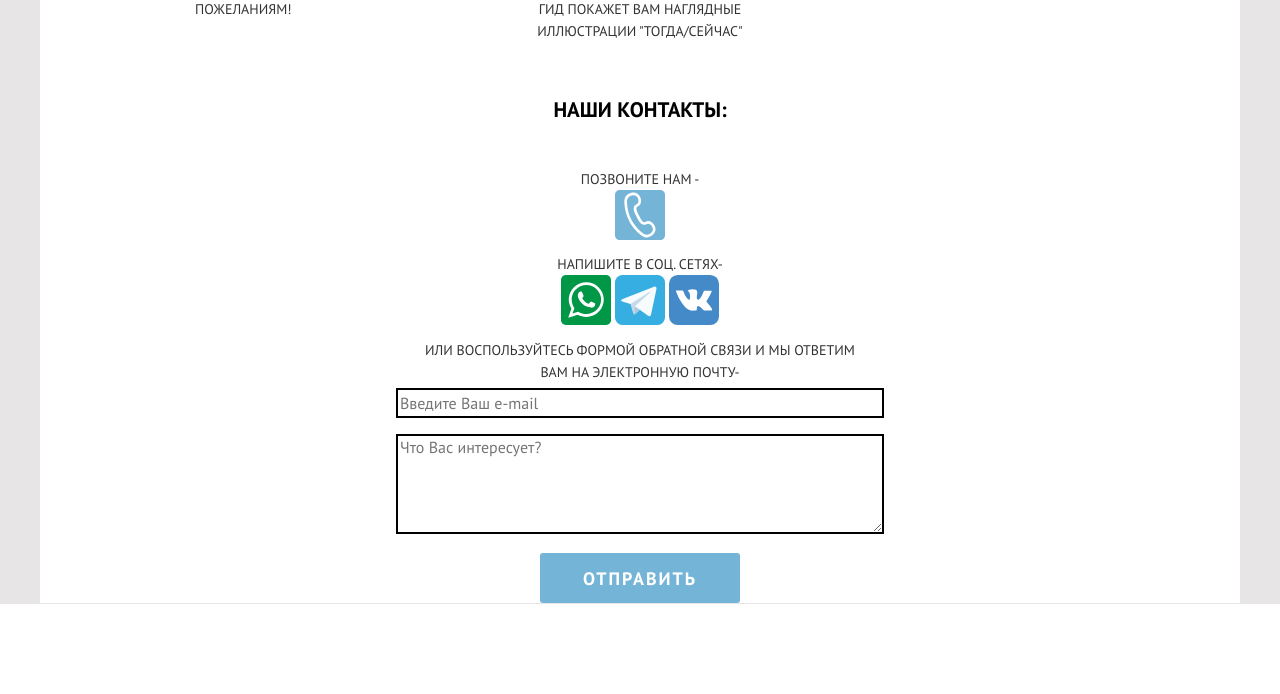
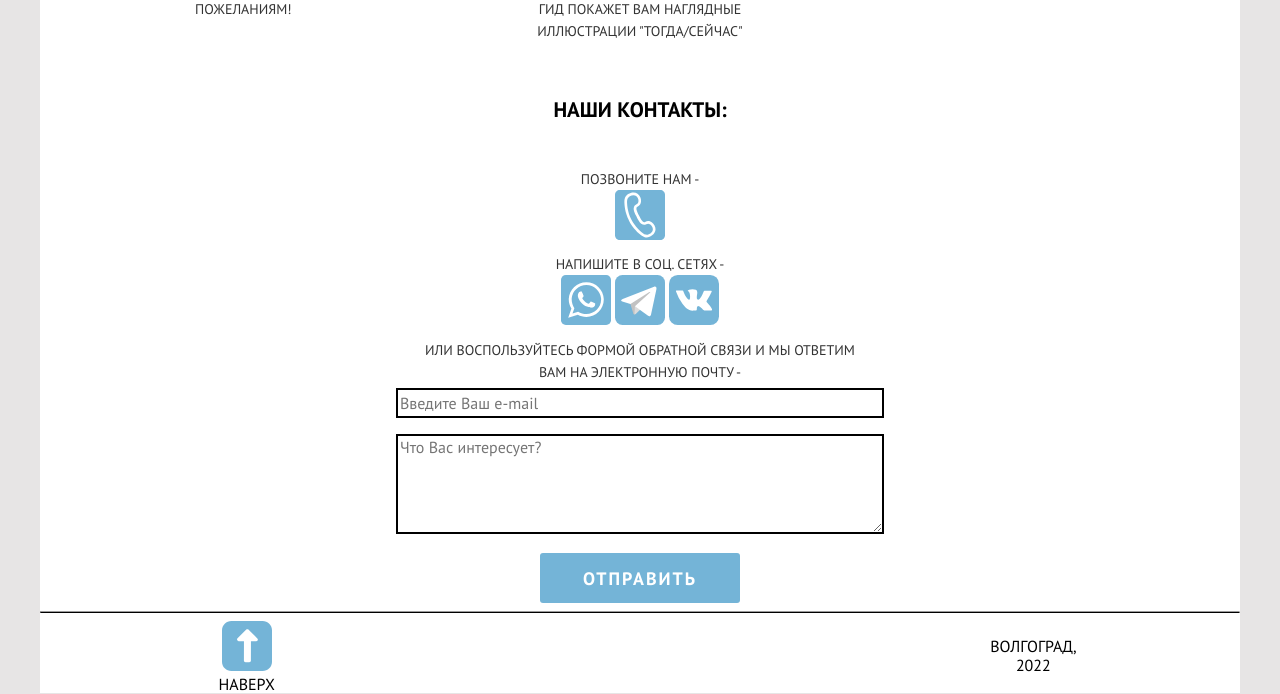
Before and after one commit to joker-dima/excursion, a PHP site: page / in a window 1280 px wide. Shown: the part 1956-2650 px from the top of the page. Before the commit the page ends 2560 px from the top, so only its background shows below. Run offline with PHP 8.4, Linux system fonts and the light colour scheme; some libraries are stand-ins or nearby versions.

Commit message:
копирайт готов

```diff
--- a/css/style.css
+++ b/css/style.css
@@ -674,7 +657,7 @@
 }
 
 .fil0 {
-  fill: #009846;
+  fill: #74b4d7;
 }
 
 .fil1 {
@@ -682,7 +665,7 @@
 }
 
 .cls-1 {
-  fill: #4489c8;
+  fill: #74b4d7;
 }
 
 .cls-2 {
@@ -693,4 +676,23 @@
   margin-top: 10px;
   padding: 0 20px;
 }
+
+.st0-up {
+  fill: #74b4d7;
+}
+
+.copyright {
+  padding: 0 10px;
+  display: grid;
+  grid-template: 1fr / 1fr 1fr 1fr;
+  text-align: center;
+}
+
+.copyright--up {
+  margin: 0;
+}
+
+hr {
+  border-bottom: 1px solid black;
+}
 /*# sourceMappingURL=style.css.map */
--- a/index.html
+++ b/index.html
@@ -17,7 +17,7 @@
 
 
 
-<body class="page-body">
+<body name="top" class="page-body">
     <div class="page-container">
         <!-- HEADER -->
         <h1 class="visually-hidden">Достопримечательности Волгограда, Экскурсии</h1>
@@ -186,7 +186,7 @@
                         </g>
                     </svg>
                 </a>
-                <p class="title__content title__content--social">Напишите в соц. сетях-</p>
+                <p class="title__content title__content--social">Напишите в соц. сетях -</p>
                 <a class="social-icon" title="Whatsapp" href="whatsapp://send?phone=79177215258" target="_blank">
 
                     <?xml version="1.0" ?>
@@ -214,10 +214,10 @@
 
                     <svg width="50" height="50" xmlns="http://www.w3.org/2000/svg" aria-label="Telegram" role="img"
                         viewBox="0 0 512 512">
-                        <rect class="telega-fill" width="512" height="512" rx="15%" fill="#37aee2" />
-                        <path fill="#c8daea" d="M199 404c-11 0-10-4-13-14l-32-105 245-144" />
-                        <path fill="#a9c9dd" d="M199 404c7 0 11-4 16-8l45-43-56-34" />
-                        <path fill="#f6fbfe"
+                        <rect class="telega-fill" width="512" height="512" rx="15%" fill="#74b4d7" />
+                        <path fill="#c2c2c2" d="M199 404c-11 0-10-4-13-14l-32-105 245-144" />
+                        <path fill="#dbdbdb" d="M199 404c7 0 11-4 16-8l45-43-56-34" />
+                        <path fill="#ffffff"
                             d="M204 319l135 99c14 9 26 4 30-14l55-258c5-22-9-32-24-25L79 245c-21 8-21 21-4 26l83 26 190-121c9-5 17-3 11 4" />
                     </svg>
 
@@ -234,13 +234,10 @@
                         </g>
                     </svg>
                 </a>
-
-
-
                 <form class="form-wrapper">
                     <div class="title">
                         <p class="title__content title__content--social">Или воспользуйтесь формой обратной связи и мы
-                            ответим Вам на электронную почту-</p>
+                            ответим Вам на электронную почту -</p>
                     </div>
                     <input type="hidden" name="project_name" value="volgograd-tour.ru">
                     <input type="hidden" name="admin_email" value="joker-dima@yandex.ru">
@@ -254,11 +251,29 @@
                 </form>
             </div>
 
+            <hr>
 
-
-
-
-
+            <div class="copyright">
+                <a class="social-icon" href="#top">
+                    <?xml version="1.0" encoding="utf-8"?>
+                    <!-- Generator: Adobe Illustrator 24.0.1, SVG Export Plug-In . SVG Version: 6.00 Build 0)  -->
+                    <svg width="50" version="1.1" id="Capa_1" xmlns="http://www.w3.org/2000/svg"
+                        xmlns:xlink="http://www.w3.org/1999/xlink" x="0px" y="0px" viewBox="0 0 438.5 438.5"
+                        style="enable-background:new 0 0 438.5 438.5;" xml:space="preserve">
+                        <g>
+                            <path class="st0-up" d="M414.4,24.1C398.3,8,379,0,356.3,0H82.2c-22.6,0-42,8-58.1,24.1C8,40.2,0,59.6,0,82.2v274.1
+                            c0,22.6,8,42,24.1,58.1c16.1,16.1,35.5,24.1,58.1,24.1h274.1c22.6,0,42-8,58.1-24.1c16.1-16.1,24.1-35.5,24.1-58.1V82.2
+                            C438.5,59.6,430.5,40.2,414.4,24.1z M310,152.6c4.5,4.5,5.5,9.7,3.2,15.6c-0.9,1.9-1.9,3.5-3.2,4.8c-2.9,2.9-6.3,4.2-10.2,4.1
+                            l-46-0.1l-0.3,170.5c0,4-1.4,7.4-4.2,10.2c-2.8,2.8-6.2,4.1-10.2,4.1l-32.6-0.1c-4,0-7.4-1.4-10.2-4.2c-2.8-2.8-4.1-6.2-4.1-10.2
+                            l0.3-170.5l-46-0.1c-6.4,0.2-10.8-2.8-13.4-9c-2.3-6-1.3-11.2,3.2-15.6l76.7-76.5c2.8-2.8,6.2-4.1,10.2-4.1c4,0,7.4,1.4,10.2,4.2
+                            L310,152.6L310,152.6z" />
+                        </g>
+                    </svg>
+                    <p class="copyright--up">Наверх</p>
+                </a>
+                <div class="social-bar"></div>
+                <p>Волгоград, <br> 2022</p>
+            </div>
 
         </footer>
 
--- a/scss/style.scss
+++ b/scss/style.scss
@@ -117,7 +100,7 @@
 // Whatsapp
 
 .fil0 {
-    fill: #009846;
+    fill: #74b4d7;
 }
 
 .fil1 {
@@ -127,7 +110,7 @@
 // VK
 
 .cls-1 {
-    fill: #4489c8;
+    fill: #74b4d7;
 }
 
 .cls-2 {
@@ -138,3 +121,22 @@
     margin-top: 10px;
     padding: 0 20px;
 }
+
+.st0-up {
+    fill: #74b4d7;
+}
+
+.copyright {
+    padding: 0 10px;
+    display: grid;
+    grid-template: 1fr / 1fr 1fr 1fr;
+    text-align: center;
+}
+
+.copyright--up {
+    margin: 0;
+}
+
+hr {
+    border-bottom: 1px solid black;
+}
```
Also changed, not shown: other parts of css/style.css (+8 -25 lines), other parts of scss/style.scss (+8 -25 lines), 1 other file.
